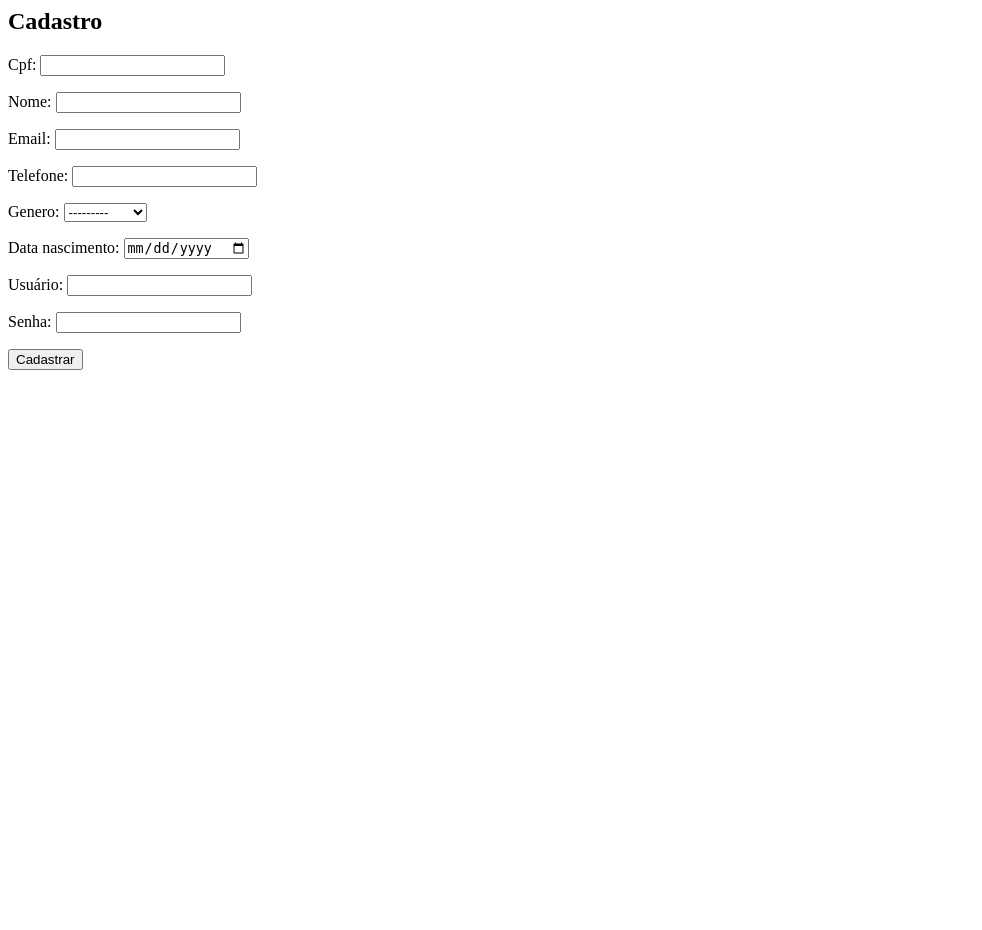
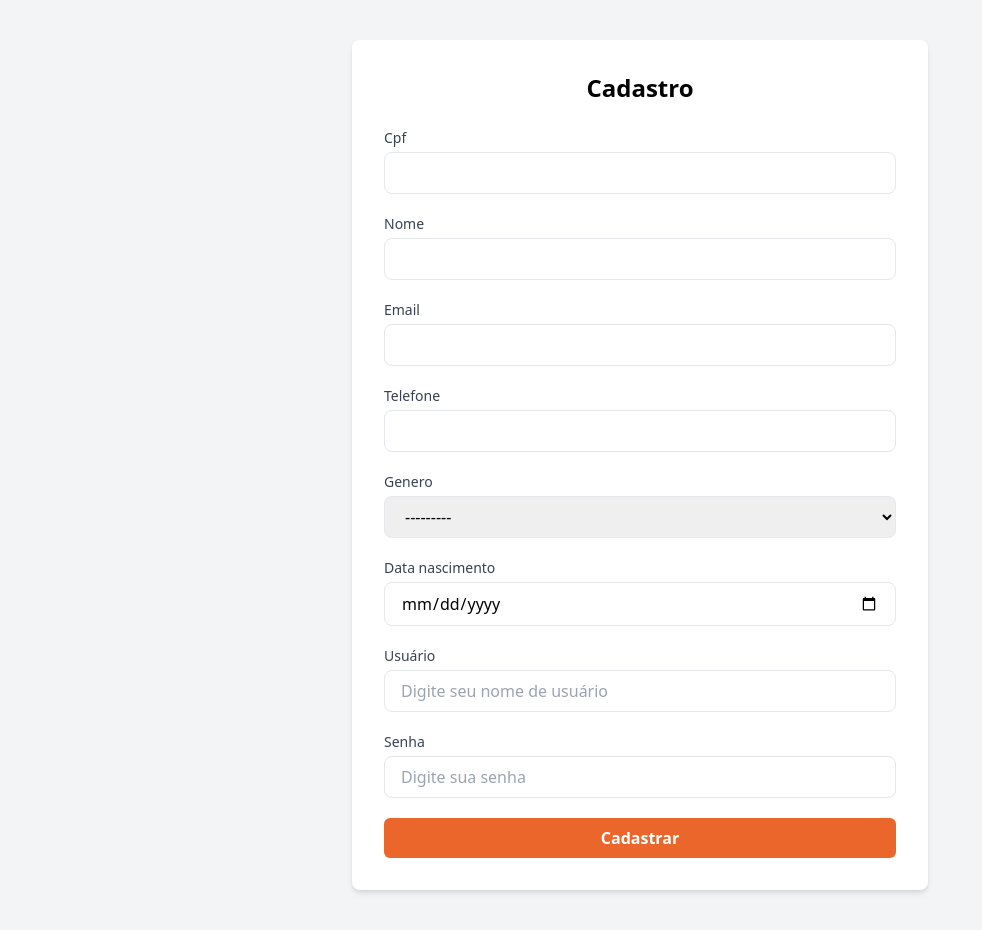
Before and after one commit to barao-maua/projeto-semestral-gpl, a Django app: page /cadastro/ in a window 1280 px wide. Shown: the whole page, without its empty margins (0-982 px from the left). Before the commit the page ends 370 px from the top, so only its background shows below. Run offline with Django 5.2, Linux system fonts and the light colour scheme.

Commit message:
style: adicionar classes e estilização no formulário de cadastro

```diff
--- a/hotelTransilvania/app/forms.py
+++ b/hotelTransilvania/app/forms.py
@@ -2,16 +2,36 @@ from django import forms
 from .models import Usuario
 
 class UsuarioForm(forms.ModelForm):
-    username = forms.CharField(max_length=150, label='Usuário')
-    password = forms.CharField(widget=forms.PasswordInput, label='Senha')
+    username = forms.CharField(
+        max_length=150,
+        label='Usuário',
+        widget=forms.TextInput(attrs={
+            'class': 'w-full px-4 py-2 border rounded-lg focus:outline-none focus:ring-2 focus:ring-blue-500',
+            'placeholder': 'Digite seu nome de usuário'
+        })
+    )
+    password = forms.CharField(
+        widget=forms.PasswordInput(attrs={
+            'class': 'w-full px-4 py-2 border rounded-lg focus:outline-none focus:ring-2 focus:ring-blue-500',
+            'placeholder': 'Digite sua senha'
+        }),
+        label='Senha'
+    )
 
     class Meta:
         model = Usuario
         fields = ['cpf', 'nome', 'email','telefone', 'genero', 'data_nascimento']
 
         widgets = {
-            'senha': forms.PasswordInput(),
-            'data_nascimento': forms.DateInput(attrs={'type': 'date'}),
+            'cpf': forms.TextInput(attrs={'class': 'w-full px-4 py-2 border rounded-lg'}),
+            'nome': forms.TextInput(attrs={'class': 'w-full px-4 py-2 border rounded-lg'}),
+            'email': forms.EmailInput(attrs={'class': 'w-full px-4 py-2 border rounded-lg'}),
+            'telefone': forms.TextInput(attrs={'class': 'w-full px-4 py-2 border rounded-lg'}),
+            'genero': forms.Select(attrs={'class': 'w-full px-4 py-2 border rounded-lg'}),
+            'data_nascimento': forms.DateInput(attrs={
+                'type': 'date',
+                'class': 'w-full px-4 py-2 border rounded-lg'
+            }),
         }
 
 class LoginForm(forms.Form):
--- a/hotelTransilvania/app/templates/cadastro.html
+++ b/hotelTransilvania/app/templates/cadastro.html
@@ -1,6 +1,38 @@
-<h2>Cadastro</h2>
-<form method="POST">
-  {% csrf_token %}
-  {{ form.as_p }}
-  <button type="submit">Cadastrar</button>
-</form>
+<!-- cadastro.html -->
+{% load static %}
+<!DOCTYPE html>
+<html lang="pt-br">
+<head>
+  <meta charset="UTF-8">
+  <title>Cadastro</title>
+  <link href="https://cdn.jsdelivr.net/npm/tailwindcss@2.2.19/dist/tailwind.min.css" rel="stylesheet">
+</head>
+<body class="bg-gray-100 py-10">
+
+  <div class="max-w-xl mx-auto bg-white p-8 rounded-lg shadow-md">
+    <h2 class="text-2xl font-bold text-center mb-6">Cadastro</h2>
+
+    <form method="POST" class="space-y-5">
+      {% csrf_token %}
+
+      {% for field in form %}
+        <div>
+          <label for="{{ field.id_for_label }}" class="block text-sm font-medium text-gray-700 mb-1">
+            {{ field.label }}
+          </label>
+          {{ field }}
+          {% if field.errors %}
+            <p class="text-red-500 text-sm mt-1">{{ field.errors.as_text|striptags }}</p>
+          {% endif %}
+        </div>
+      {% endfor %}
+
+      <button type="submit"
+              class="w-full text-white py-2 px-4 rounded-md transition duration-300 font-bold " style="background-color: #eb662b;">
+        Cadastrar
+      </button>
+    </form>
+  </div>
+
+</body>
+</html>
```
